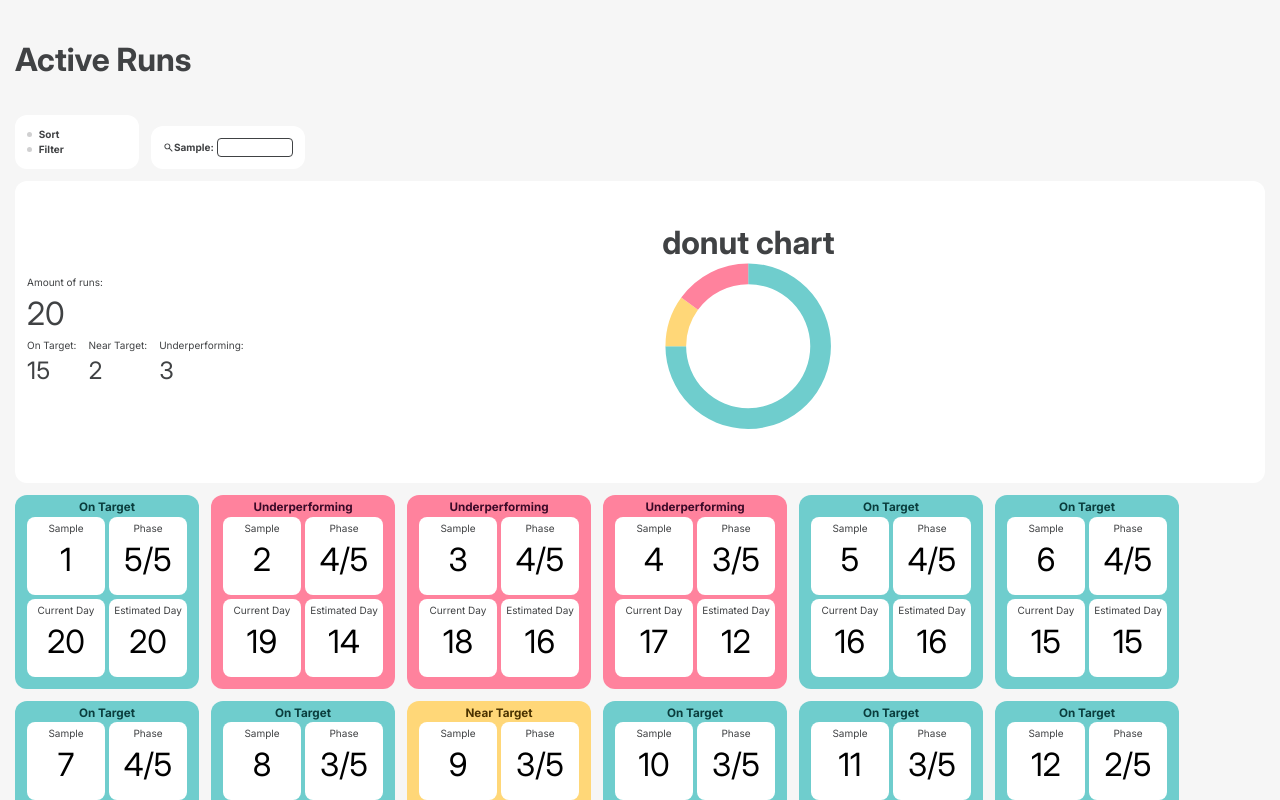
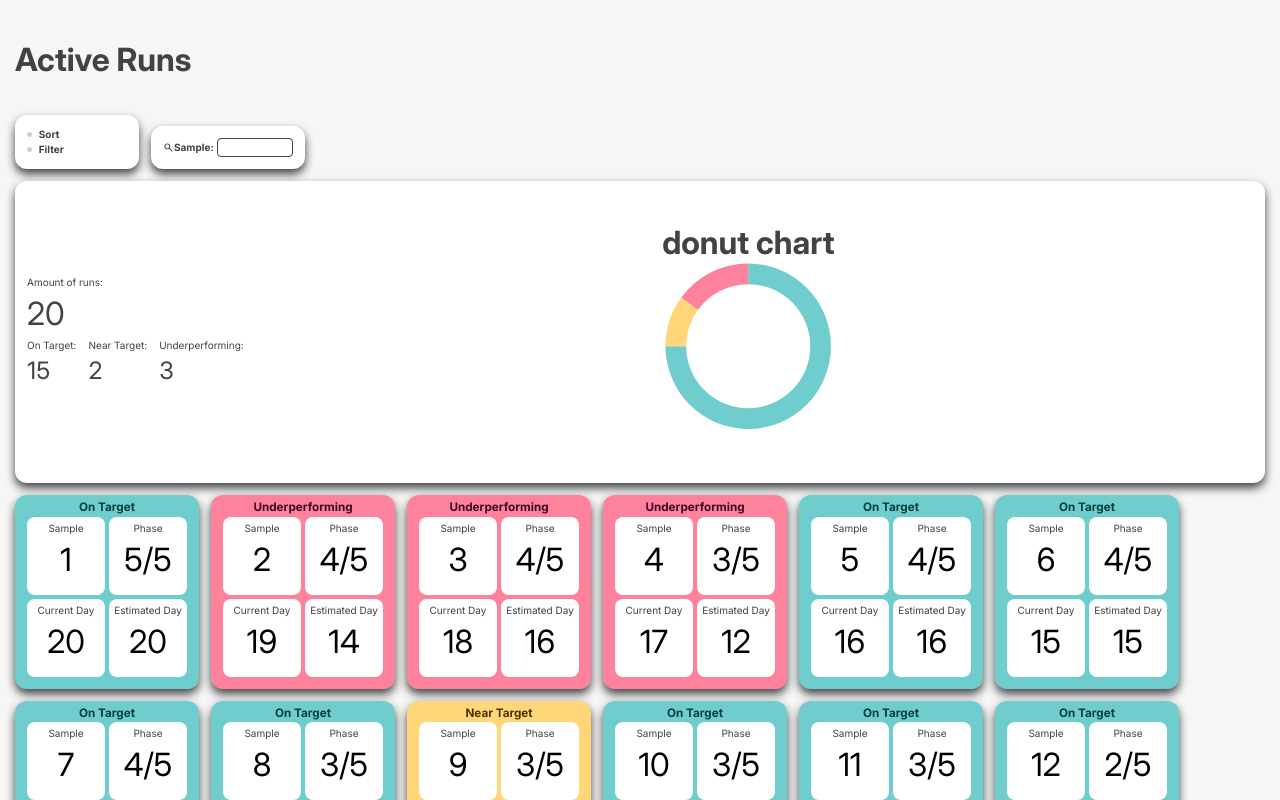
Before and after one commit to KoenMW/project-mycelium-fe, a Svelte app: page / in a window 1280 px wide. Built offline with nearby package versions, Linux system fonts and the light colour scheme.

Commit message:
feat: run buttons

```diff
--- a/src/app.css
+++ b/src/app.css
@@ -88,6 +88,7 @@ button {
   background-color: var(--c-gray);
   cursor: pointer;
   transition: border-color 0.25s;
+  font-weight: 400;
 }
 button:hover {
   border-color: #646cff;
@@ -108,3 +109,7 @@ button:focus-visible {
 .green {
   background-color: var(--c-green);
 }
+
+.shadow {
+  box-shadow: 0 0.5rem 1rem 0rem var(--c-black-accent);
+}
--- a/src/components/HoverPopup.svelte
+++ b/src/components/HoverPopup.svelte
@@ -27,7 +27,7 @@
 </script>
 
 <div class="anchor" bind:this={anchor}>
-  <section style="display: {visible ? 'block' : 'none'};">
+  <section style="display: {visible ? 'block' : 'none'};" class="shadow">
     {@render children()}
   </section>
 </div>
@@ -44,7 +44,5 @@
     background-color: var(--c-bg);
     padding: var(--p-medium);
     border-radius: var(--p-medium);
-
-    box-shadow: 0 1rem 1rem 0.5rem var(--c-black-accent);
   }
 </style>
--- a/src/components/Run.svelte
+++ b/src/components/Run.svelte
@@ -44,9 +44,31 @@
 <style>
   .container {
     --padding: var(--p-tiny) var(--p-medium) var(--p-medium);
-
+    position: relative;
     padding: var(--padding);
     border-radius: var(--p-medium);
+    font-family: var(--font-stack);
+    transition: all 0.1s ease-in-out;
+  }
+
+  .container::before {
+    content: "";
+    border-radius: var(--p-medium);
+    position: absolute;
+    left: 0;
+    right: 0;
+    top: 0;
+    bottom: 0;
+    box-shadow: 0 0.5rem 1rem 0rem var(--c-black-accent);
+    transition: all 0.2s ease-in-out;
+  }
+
+  .container:hover::before {
+    opacity: 0;
+  }
+
+  .container:active {
+    scale: 0.9;
   }
 
   h3 {
--- a/src/components/RunOverview.svelte
+++ b/src/components/RunOverview.svelte
@@ -25,7 +25,7 @@
   );
 </script>
 
-<section>
+<section class="shadow">
   <div>
     <div class="detail">
       <span> Amount of runs: </span>
--- a/src/components/Search.svelte
+++ b/src/components/Search.svelte
@@ -39,7 +39,7 @@
   });
 </script>
 
-<div>
+<div class="shadow">
   {@render children()}
   <input type="text" bind:value />
 </div>
--- a/src/components/SortAndFilter.svelte
+++ b/src/components/SortAndFilter.svelte
@@ -16,7 +16,6 @@
       });
       selectedPerformanceFilter = "";
       return;
-      calcPerformanceNumber;
     }
     filters.update((f) => {
       f["performance"] = (r) => calcPerformance(r) === performance;
@@ -50,7 +49,7 @@
   });
 </script>
 
-<div class="container">
+<div class="container shadow">
   <span
     >Sort
     <HoverPopup>
```
